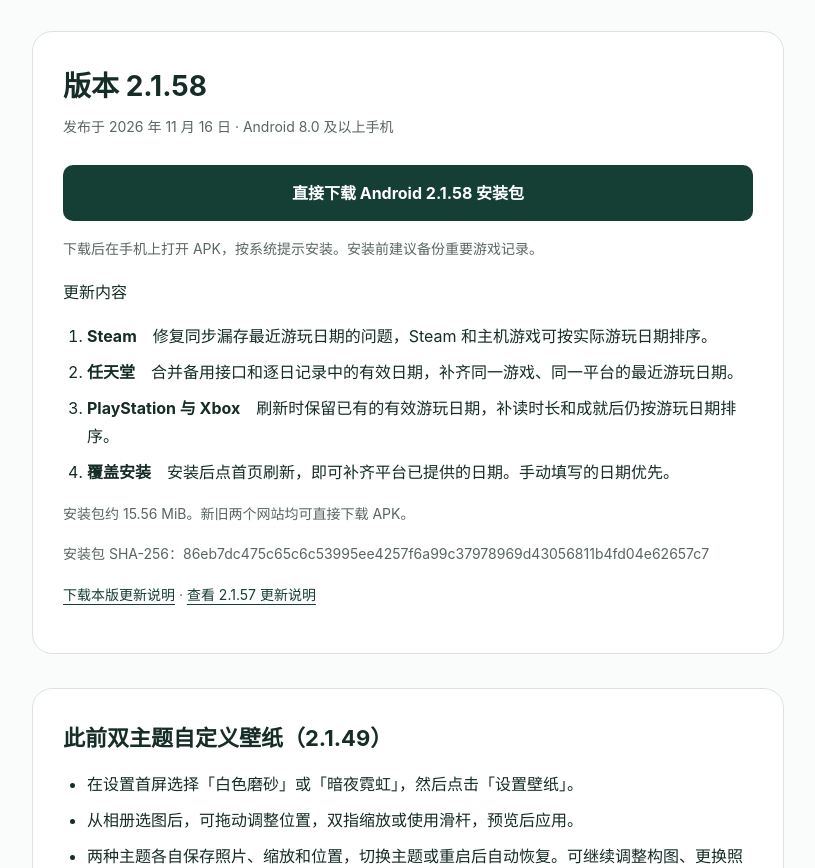
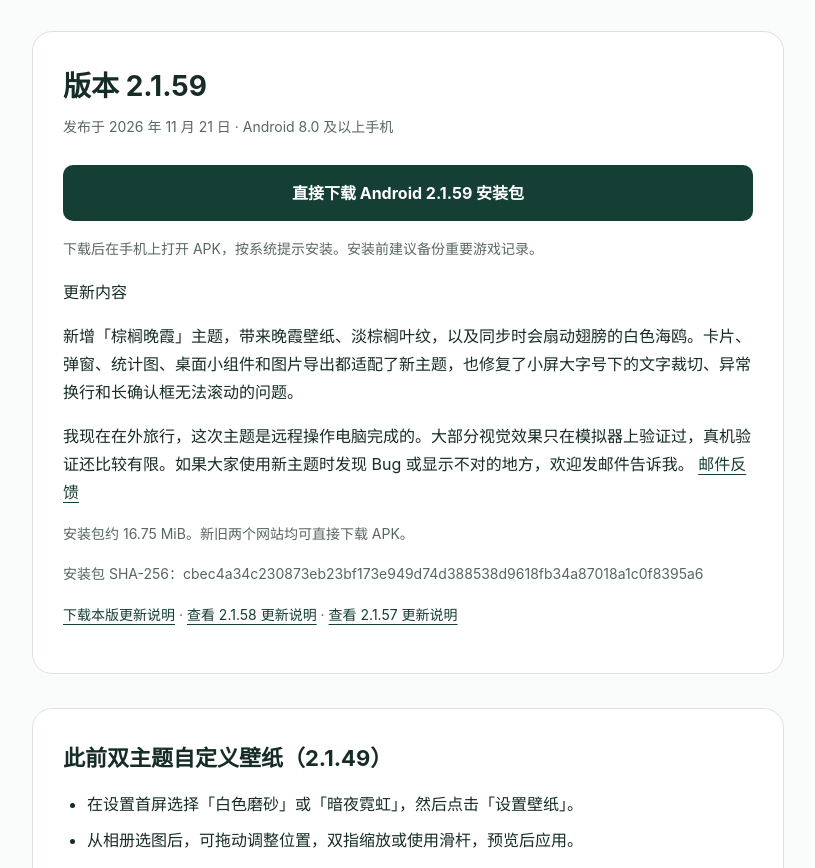
Before and after one commit to Clay10096/game-notes-support, a plain HTML site: page android/index.html in a window 1280 px wide. Shown: the part 232-1100 px from the top of the page, without its empty margins (232-1047 px from the left). Drawn offline with Linux system fonts and the light colour scheme.

Commit message:
Update Android 2.1.59 download page

```diff
--- a/android/index.html
+++ b/android/index.html
@@ -27,20 +27,16 @@
     <h1>获取游戏笔记安卓版</h1>
     <p class="lead">以后有新版本，会在此页显示；App 内“个人设置 → 获取最新版本”也会读取这里的版本信息。</p>
     <section class="card" aria-labelledby="version-title">
-      <h2 id="version-title" class="version">版本 2.1.58</h2>
-      <p class="meta">发布于 2026 年 11 月 16 日 · Android 8.0 及以上手机</p>
-      <a class="button" href="GameNotes-Android-v2.1.58-release.apk" download>直接下载 Android 2.1.58 安装包</a>
+      <h2 id="version-title" class="version">版本 2.1.59</h2>
+      <p class="meta">发布于 2026 年 11 月 21 日 · Android 8.0 及以上手机</p>
+      <a class="button" href="GameNotes-Android-v2.1.59-release.apk" download>直接下载 Android 2.1.59 安装包</a>
       <p class="small">下载后在手机上打开 APK，按系统提示安装。安装前建议备份重要游戏记录。</p>
       <p>更新内容</p>
-      <ol>
-        <li><strong>Steam</strong>　修复同步漏存最近游玩日期的问题，Steam 和主机游戏可按实际游玩日期排序。</li>
-        <li><strong>任天堂</strong>　合并备用接口和逐日记录中的有效日期，补齐同一游戏、同一平台的最近游玩日期。</li>
-        <li><strong>PlayStation 与 Xbox</strong>　刷新时保留已有的有效游玩日期，补读时长和成就后仍按游玩日期排序。</li>
-        <li><strong>覆盖安装</strong>　安装后点首页刷新，即可补齐平台已提供的日期。手动填写的日期优先。</li>
-      </ol>
-      <p class="small">安装包约 15.56 MiB。新旧两个网站均可直接下载 APK。</p>
-      <p class="small">安装包 SHA-256：86eb7dc475c65c6c53995ee4257f6a99c37978969d43056811b4fd04e62657c7</p>
-      <p class="small"><a href="release-notes-2.1.58.txt" download>下载本版更新说明</a> · <a href="release-notes-2.1.57.txt" download>查看 2.1.57 更新说明</a></p>
+      <p>新增「棕榈晚霞」主题，带来晚霞壁纸、淡棕榈叶纹，以及同步时会扇动翅膀的白色海鸥。卡片、弹窗、统计图、桌面小组件和图片导出都适配了新主题，也修复了小屏大字号下的文字裁切、异常换行和长确认框无法滚动的问题。</p>
+      <p>我现在在外旅行，这次主题是远程操作电脑完成的。大部分视觉效果只在模拟器上验证过，真机验证还比较有限。如果大家使用新主题时发现 Bug 或显示不对的地方，欢迎发邮件告诉我。 <a href="mailto:clay106@icloud.com">邮件反馈</a></p>
+      <p class="small">安装包约 16.75 MiB。新旧两个网站均可直接下载 APK。</p>
+      <p class="small">安装包 SHA-256：cbec4a34c230873eb23bf173e949d74d388538d9618fb34a87018a1c0f8395a6</p>
+      <p class="small"><a href="release-notes-2.1.59.txt" download>下载本版更新说明</a> · <a href="release-notes-2.1.58.txt" download>查看 2.1.58 更新说明</a> · <a href="release-notes-2.1.57.txt" download>查看 2.1.57 更新说明</a></p>
     </section>
     <section class="card" aria-labelledby="changes-title">
       <h2 id="changes-title">此前双主题自定义壁纸（2.1.49）</h2>
```
